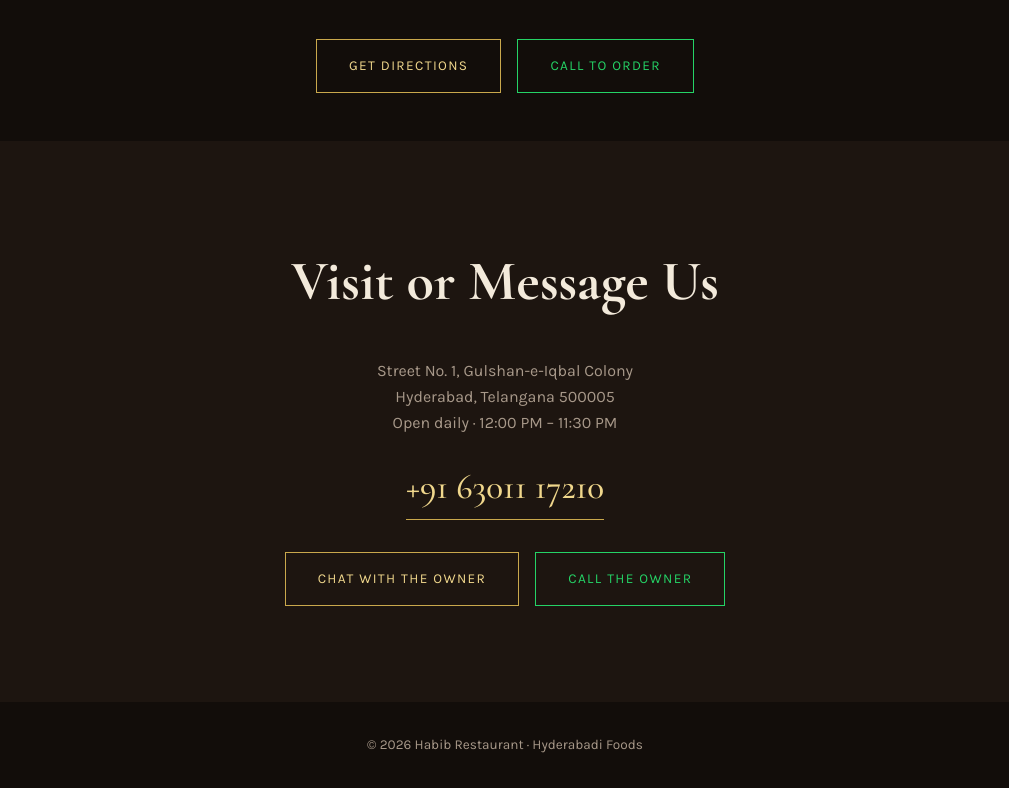
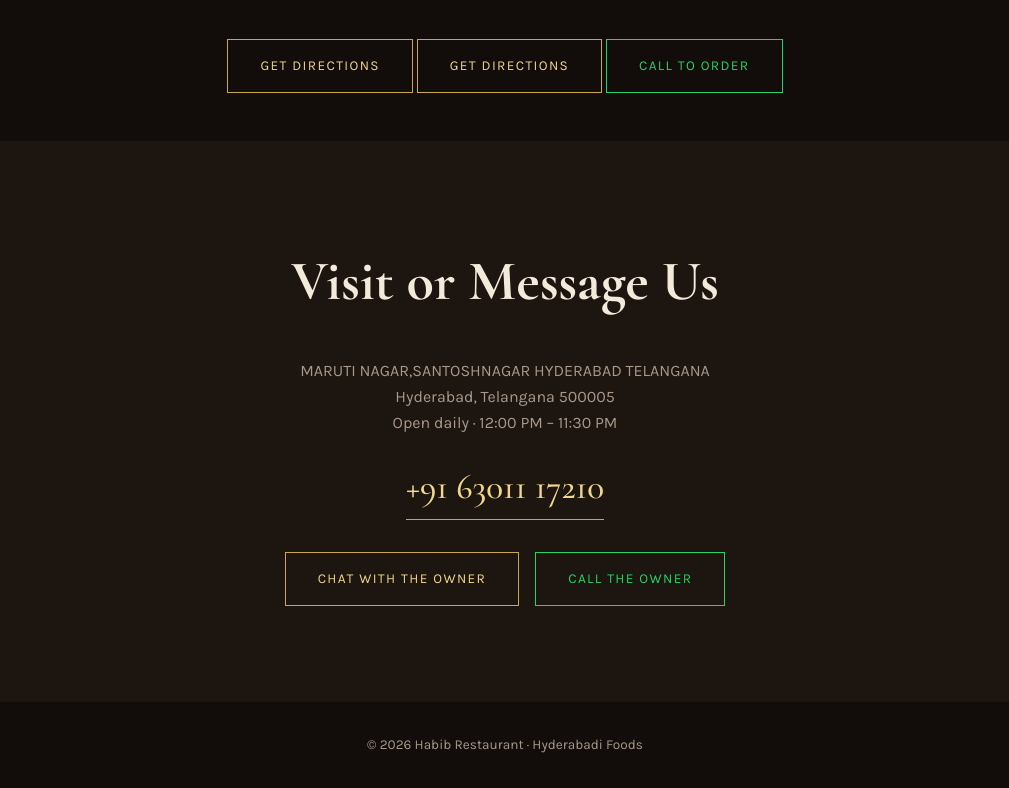
Before and after one commit to aftabtadvi0-oss/aftab-restaurant, a plain HTML site: page index.html in a window 1280 px wide. Shown: the part 4705-5493 px from the top of the page, without its empty margins (135-1144 px from the left). Drawn offline with nearby package versions, Linux system fonts and the light colour scheme.

Commit message:
Update index.html

```diff
--- a/index.html
+++ b/index.html
@@ -60,15 +60,14 @@
     <div class="map">
       <iframe src="https://www.google.com/maps/embed?pb=!1m18!1m12!1m3!1d3401.796450834877!2d78.5112187!3d17.343262!2m3!1f0!2f0!3f0!3m2!1i1024!2i768!4f13.1!3m3!1m2!1s0x3bcb987a3975231f%3A0x54c3ccda9b7823da!2sSS%20Apartment%2C%20Maruthi%20Nagar%2C%20New%20Santoshnagar%2C%20Santosh%20Nagar%2C%20Hyderabad%2C%20Telangana%20500059!5e1!3m2!1sen!2sin!4v1793281812084!5m2!1sen!2sin" width="600" height="450" style="border:0;" allowfullscreen="" loading="lazy" referrerpolicy="strict-origin-when-cross-origin"></iframe>      </div>
       </div>
-    <div class="hero-actions">
-      <a class="btn" id="maps-btn" href="#" target="_blank" rel="noopener">Get Directions</a>
+    <a class="btn" id="maps-btn" href="https://google.com" target="_blank" rel="noopener">Get Directions</a>      <a class="btn" id="maps-btn" href="#" target="_blank" rel="noopener">Get Directions</a>
       <a class="btn btn-call" href="tel:+916301117210">Call to Order</a>
     </div>
   </section>
 
   <section id="contact" class="contact">
     <h2>Visit or Message Us</h2>
-    <p>Street No. 1, Gulshan-e-Iqbal Colony</p>
+    <p>MARUTI NAGAR,SANTOSHNAGAR HYDERABAD TELANGANA</p>
     <p>Hyderabad, Telangana 500005</p>
     <p>Open daily · 12:00 PM – 11:30 PM</p>
     <a class="phone" href="tel:+916301117210">+91 63011 17210</a>
```
